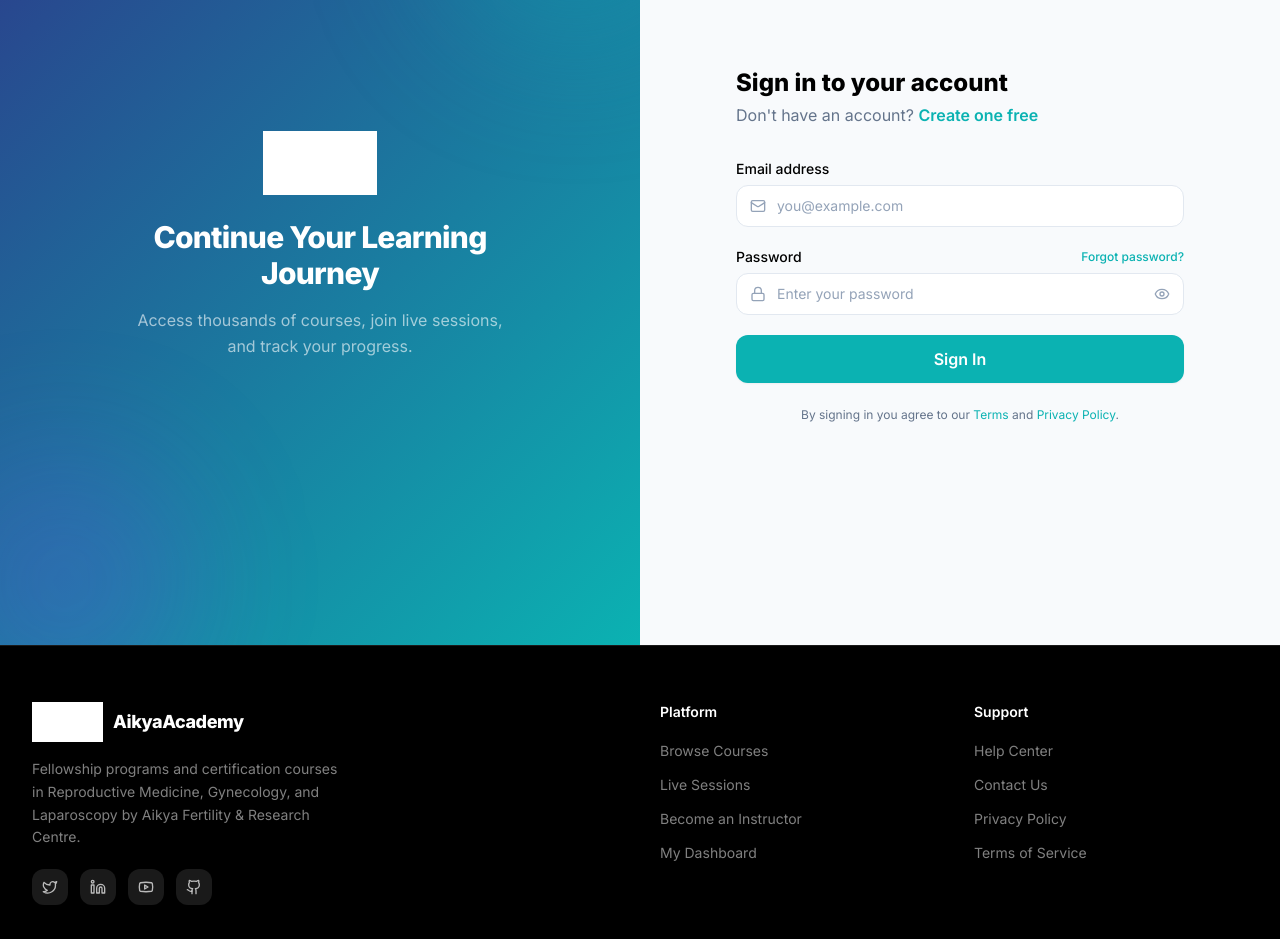
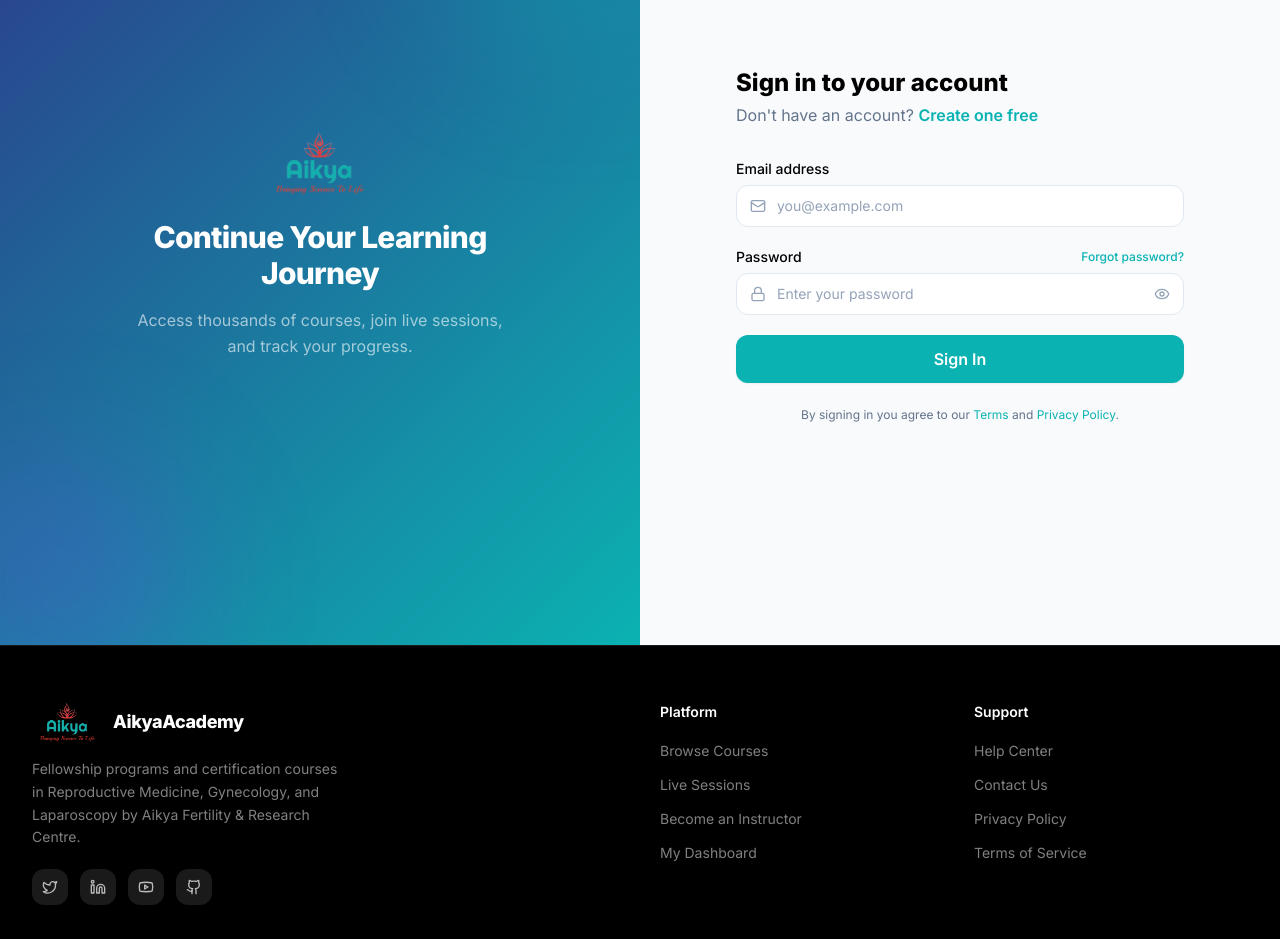
Before and after one commit to NijanthanShankar/aikya-software, a React (Vite) app in the folder client/: page /login in a window 1280 px wide. Shown: the part 220-1159 px from the top of the page. Built offline with nearby package versions, Linux system fonts and the light colour scheme; no server answers.

Commit message:
fix: use transparent logo, remove brightness/invert filters

```diff
--- a/client/src/components/common/Footer.jsx
+++ b/client/src/components/common/Footer.jsx
@@ -23,7 +23,7 @@ export default function Footer() {
         <div className="grid grid-cols-1 md:grid-cols-4 gap-10">
           <div className="md:col-span-2">
             <Link to="/" className="flex items-center gap-2.5 mb-4">
-              <img src="/logo.png" alt="Aikya Academy" className="h-10 w-auto object-contain brightness-0 invert" />
+              <img src="/logo.png" alt="Aikya Academy" className="h-10 w-auto object-contain" />
               <span className="font-extrabold text-lg text-white tracking-tight">AikyaAcademy</span>
             </Link>
             <p className="text-sm leading-relaxed max-w-xs text-white/50">
--- a/client/src/pages/Login.jsx
+++ b/client/src/pages/Login.jsx
@@ -35,7 +35,7 @@ export default function Login() {
         <div className="absolute -bottom-16 -left-16 w-64 h-64 bg-violet-600/20 rounded-full blur-3xl" />
         <div className="relative text-center text-white max-w-sm">
           <div className="mb-6">
-            <img src="/logo.png" alt="Aikya Academy" className="h-16 w-auto object-contain brightness-0 invert mx-auto" />
+            <img src="/logo.png" alt="Aikya Academy" className="h-16 w-auto object-contain mx-auto" />
           </div>
           <h2 className="text-3xl font-extrabold mb-4 tracking-tight">Continue Your Learning Journey</h2>
           <p className="text-white/60 leading-relaxed">Access thousands of courses, join live sessions, and track your progress.</p>
--- a/client/src/pages/Register.jsx
+++ b/client/src/pages/Register.jsx
@@ -41,7 +41,7 @@ export default function Register() {
         <div className="absolute -bottom-20 -left-20 w-72 h-72 bg-violet-600/15 rounded-full blur-3xl" />
         <div className="relative text-white">
           <div className="mb-6">
-            <img src="/logo.png" alt="Aikya Academy" className="h-14 w-auto object-contain brightness-0 invert" />
+            <img src="/logo.png" alt="Aikya Academy" className="h-14 w-auto object-contain" />
           </div>
           <h2 className="text-3xl font-extrabold mb-4 tracking-tight leading-snug">Start Your<br />Learning Journey</h2>
           <p className="text-white/55 leading-relaxed text-sm">
```
Also changed, not shown: client/public/logo.png.
